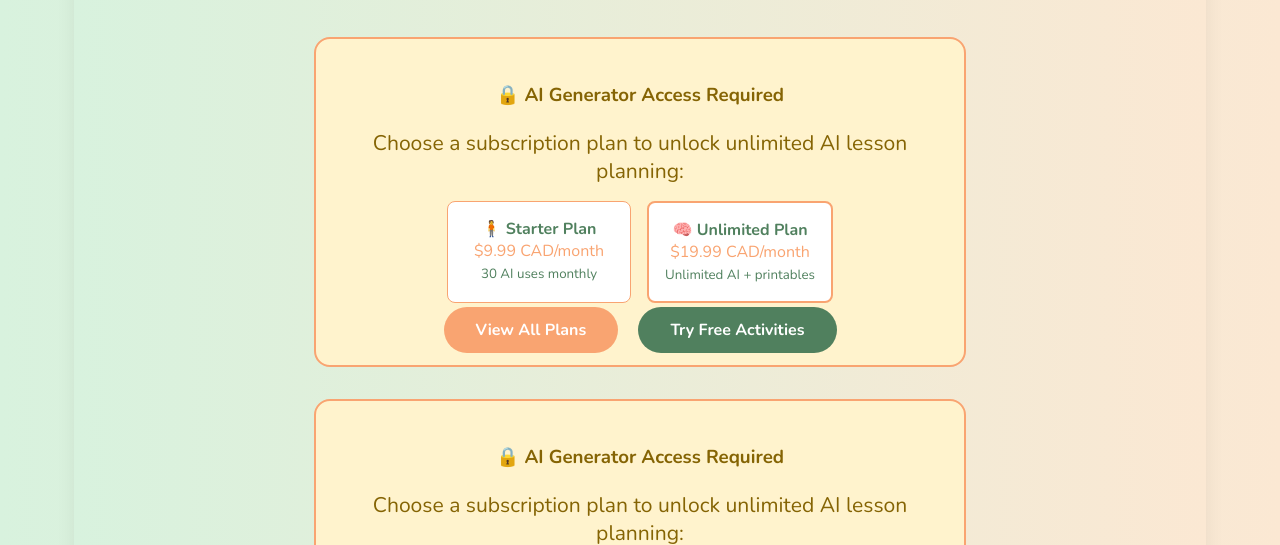
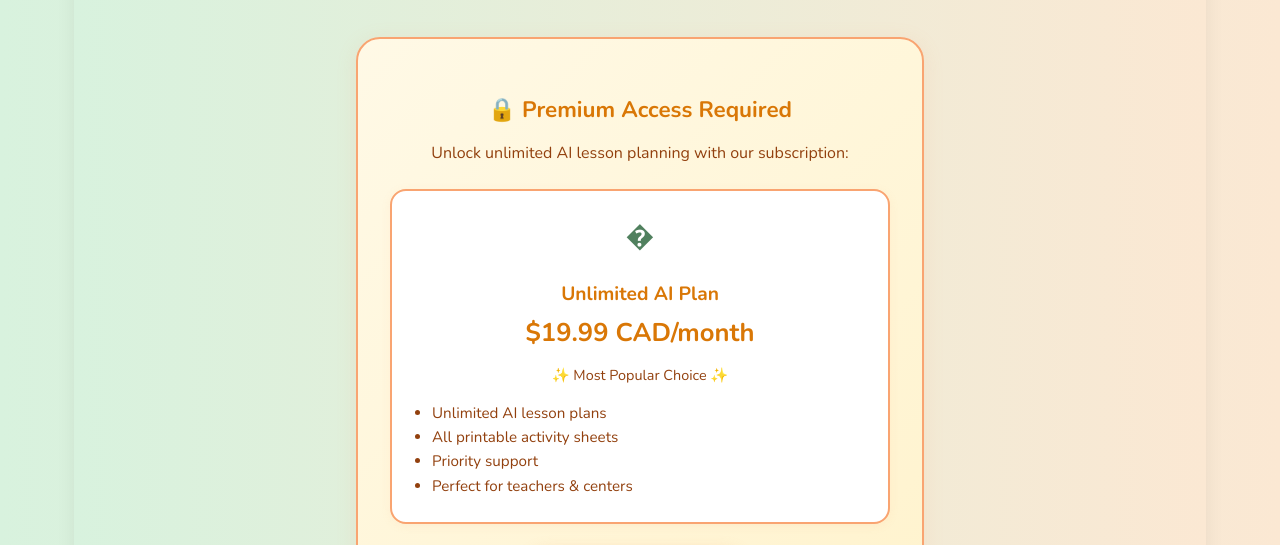
Before and after one commit to KatoKits/KatoKits, a plain HTML site: page ai.html in a window 1280 px wide. Shown: the part 386-931 px from the top of the page. Drawn offline with nearby package versions, Linux system fonts and the light colour scheme.

Commit message:
Clean up AI page: remove starter plan, improve typography and layout ratios

```diff
--- a/ai.html
+++ b/ai.html
@@ -9,7 +9,7 @@
   <link href="https://fonts.googleapis.com/css2?family=Pacifico&family=Nunito:wght@400;700&display=swap" rel="stylesheet">
   <style>
     .ai-gen-form {
-      max-width: 600px;
+      max-width: 550px;
       margin: 2rem auto;
       background: var(--white);
       border-radius: var(--radius);
@@ -18,36 +18,44 @@
       text-align: center;
     }
     .ai-gen-form label {
-      font-size: 1.1rem;
-      font-weight: 700;
+      font-size: 1rem;
+      font-weight: 600;
       color: var(--green);
       display: block;
       margin-bottom: 0.5rem;
       text-align: left;
     }
     .ai-gen-form input, .ai-gen-form select {
-      margin-bottom: 1.5rem;
-      padding: 0.75rem;
-      border: 2px solid #e0e0e0;
-      border-radius: 1rem;
-      font-size: 1rem;
+      margin-bottom: 1.2rem;
+      padding: 0.7rem;
+      border: 1.5px solid #d1d5db;
+      border-radius: 0.75rem;
+      font-size: 0.95rem;
       width: 100%;
       box-sizing: border-box;
       font-family: 'Nunito', Arial, sans-serif;
+      transition: border-color 0.2s, box-shadow 0.2s;
     }
     .ai-gen-form input:focus, .ai-gen-form select:focus {
       outline: none;
       border-color: var(--green);
+      box-shadow: 0 0 0 3px rgba(80, 128, 94, 0.1);
+    }
+    .ai-gen-form .btn {
+      margin-top: 0.5rem;
+      padding: 0.85rem 2rem;
+      font-size: 1rem;
     }
     .ai-output {
-      margin-top: 2rem;
-      background: var(--cream-left);
-      border-radius: var(--radius);
-      padding: 2rem;
+      margin-top: 1.5rem;
+      background: linear-gradient(135deg, var(--cream-left), #f0f9f4);
+      border-radius: 1rem;
+      padding: 1.5rem;
       color: var(--green);
-      box-shadow: var(--shadow);
-      font-size: 1.1rem;
+      box-shadow: 0 2px 10px rgba(80, 128, 94, 0.1);
+      font-size: 1rem;
       line-height: 1.6;
+      border-left: 4px solid var(--peach);
     }
   </style>
 </head>
@@ -68,25 +76,29 @@
 <section class="hero">
   <h1>🤖 AI Lesson Plan Generator</h1>
   <p>Build custom, developmentally-appropriate activities for infants through kindergarten!</p>
-  <div style="background: #fff3cd; border: 2px solid #f9a471; border-radius: 1rem; padding: 1.5rem; margin: 2rem auto; max-width: 600px; text-align: center;">
-    <h3 style="color: #856404; margin-bottom: 1rem;">🔒 AI Generator Access Required</h3>
-    <p style="color: #856404; margin-bottom: 1rem;">Choose a subscription plan to unlock unlimited AI lesson planning:</p>
 
-    <div style="display: flex; gap: 1rem; justify-content: center; margin: 1rem 0; flex-wrap: wrap;">
-      <div style="background: white; padding: 1rem; border-radius: 0.5rem; border: 1px solid #f9a471; min-width: 150px;">
-        <strong>🧍 Starter Plan</strong><br>
-        <span style="color: #f9a471;">$9.99 CAD/month</span><br>
-        <small>30 AI uses monthly</small>
-      </div>
-      <div style="background: white; padding: 1rem; border-radius: 0.5rem; border: 2px solid #f9a471; min-width: 150px;">
-        <strong>🧠 Unlimited Plan</strong><br>
-        <span style="color: #f9a471;">$19.99 CAD/month</span><br>
-        <small>Unlimited AI + printables</small>
-      </div>
+  <div style="background: linear-gradient(135deg, #fff9e6 0%, #fff3cd 100%); border: 2px solid #f9a471; border-radius: 1.5rem; padding: 2rem; margin: 2rem auto; max-width: 500px; text-align: center; box-shadow: 0 4px 20px rgba(249, 164, 113, 0.15);">
+    <h3 style="color: #d97706; margin-bottom: 1rem; font-size: 1.4rem; font-weight: 700;">🔒 Premium Access Required</h3>
+    <p style="color: #92400e; margin-bottom: 1.5rem; font-size: 1rem; line-height: 1.5;">Unlock unlimited AI lesson planning with our subscription:</p>
+
+    <div style="background: white; padding: 1.5rem; border-radius: 1rem; border: 2px solid #f9a471; margin: 1.5rem 0; box-shadow: 0 2px 10px rgba(249, 164, 113, 0.1);">
+      <div style="font-size: 1.8rem; margin-bottom: 0.5rem;">�</div>
+      <h4 style="color: #d97706; margin-bottom: 0.5rem; font-size: 1.2rem; font-weight: 700;">Unlimited AI Plan</h4>
+      <div style="font-size: 1.6rem; font-weight: 900; color: #d97706; margin-bottom: 0.3rem;">$19.99 CAD/month</div>
+      <p style="color: #92400e; font-size: 0.9rem; margin-bottom: 1rem;">✨ Most Popular Choice ✨</p>
+      <ul style="text-align: left; color: #92400e; font-size: 0.95rem; margin: 0; padding-left: 1rem; line-height: 1.6;">
+        <li>Unlimited AI lesson plans</li>
+        <li>All printable activity sheets</li>
+        <li>Priority support</li>
+        <li>Perfect for teachers & centers</li>
+      </ul>
     </div>
 
-    <a href="shop.html" style="background: var(--peach); color: white; padding: 0.75rem 2rem; border-radius: 2rem; text-decoration: none; font-weight: 700; margin-right: 1rem;">View All Plans</a>
-    <a href="shop.html#freebie" style="background: var(--green); color: white; padding: 0.75rem 2rem; border-radius: 2rem; text-decoration: none; font-weight: 700;">Try Free Activities</a>
+    <div style="margin-top: 1.5rem;">
+      <a href="shop.html" style="background: var(--peach); color: white; padding: 0.8rem 2rem; border-radius: 2rem; text-decoration: none; font-weight: 700; font-size: 1rem; box-shadow: 0 3px 15px rgba(249, 164, 113, 0.3); margin-right: 0.5rem; display: inline-block; margin-bottom: 0.5rem;">Get Unlimited Access</a>
+      <br>
+      <a href="freebies.html" style="color: #d97706; text-decoration: underline; font-weight: 600; font-size: 0.9rem;">Or try free activities first</a>
+    </div>
   </div>
 </section>
 
@@ -197,23 +209,28 @@ document.addEventListener('DOMContentLoaded', function() {
     const lockedDiv = document.createElement('div');
     lockedDiv.id = 'ai-locked';
     lockedDiv.innerHTML = `
-      <div style="background: #fff3cd; border: 2px solid #f9a471; border-radius: 1rem; padding: 1.5rem; margin: 2rem auto; max-width: 600px; text-align: center;">
-        <h3 style="color: #856404; margin-bottom: 1rem;">🔒 AI Generator Access Required</h3>
-        <p style="color: #856404; margin-bottom: 1rem;">Choose a subscription plan to unlock unlimited AI lesson planning:</p>
-        <div style="display: flex; gap: 1rem; justify-content: center; margin: 1rem 0; flex-wrap: wrap;">
-          <div style="background: white; padding: 1rem; border-radius: 0.5rem; border: 1px solid #f9a471; min-width: 150px;">
-            <strong>🧍 Starter Plan</strong><br>
-            <span style="color: #f9a471;">$9.99 CAD/month</span><br>
-            <small>30 AI uses monthly</small>
-          </div>
-          <div style="background: white; padding: 1rem; border-radius: 0.5rem; border: 2px solid #f9a471; min-width: 150px;">
-            <strong>🧠 Unlimited Plan</strong><br>
-            <span style="color: #f9a471;">$19.99 CAD/month</span><br>
-            <small>Unlimited AI + printables</small>
-          </div>
+      <div style="background: linear-gradient(135deg, #fff9e6 0%, #fff3cd 100%); border: 2px solid #f9a471; border-radius: 1.5rem; padding: 2rem; margin: 2rem auto; max-width: 500px; text-align: center; box-shadow: 0 4px 20px rgba(249, 164, 113, 0.15);">
+        <h3 style="color: #d97706; margin-bottom: 1rem; font-size: 1.4rem; font-weight: 700;">🔒 Premium Access Required</h3>
+        <p style="color: #92400e; margin-bottom: 1.5rem; font-size: 1rem; line-height: 1.5;">Unlock unlimited AI lesson planning with our subscription:</p>
+
+        <div style="background: white; padding: 1.5rem; border-radius: 1rem; border: 2px solid #f9a471; margin: 1.5rem 0; box-shadow: 0 2px 10px rgba(249, 164, 113, 0.1);">
+          <div style="font-size: 1.8rem; margin-bottom: 0.5rem;">�</div>
+          <h4 style="color: #d97706; margin-bottom: 0.5rem; font-size: 1.2rem; font-weight: 700;">Unlimited AI Plan</h4>
+          <div style="font-size: 1.6rem; font-weight: 900; color: #d97706; margin-bottom: 0.3rem;">$19.99 CAD/month</div>
+          <p style="color: #92400e; font-size: 0.9rem; margin-bottom: 1rem;">✨ Most Popular Choice ✨</p>
+          <ul style="text-align: left; color: #92400e; font-size: 0.95rem; margin: 0; padding-left: 1rem; line-height: 1.6;">
+            <li>Unlimited AI lesson plans</li>
+            <li>All printable activity sheets</li>
+            <li>Priority support</li>
+            <li>Perfect for teachers & centers</li>
+          </ul>
         </div>
-        <a href="shop.html" style="background: var(--peach); color: white; padding: 0.75rem 2rem; border-radius: 2rem; text-decoration: none; font-weight: 700; margin-right: 1rem;">View All Plans</a>
-        <a href="shop.html#freebie" style="background: var(--green); color: white; padding: 0.75rem 2rem; border-radius: 2rem; text-decoration: none; font-weight: 700;">Try Free Activities</a>
+
+        <div style="margin-top: 1.5rem;">
+          <a href="shop.html" style="background: var(--peach); color: white; padding: 0.8rem 2rem; border-radius: 2rem; text-decoration: none; font-weight: 700; font-size: 1rem; box-shadow: 0 3px 15px rgba(249, 164, 113, 0.3); margin-right: 0.5rem; display: inline-block; margin-bottom: 0.5rem;">Get Unlimited Access</a>
+          <br>
+          <a href="freebies.html" style="color: #d97706; text-decoration: underline; font-weight: 600; font-size: 0.9rem;">Or try free activities first</a>
+        </div>
       </div>
     `;
     document.querySelector('section.hero').appendChild(lockedDiv);
```
